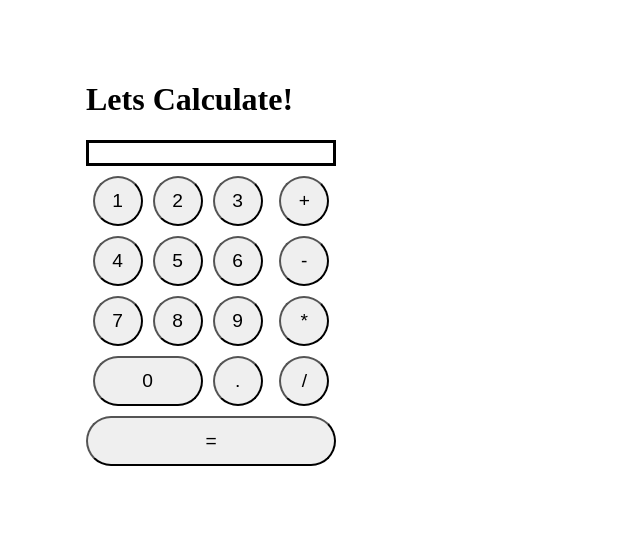
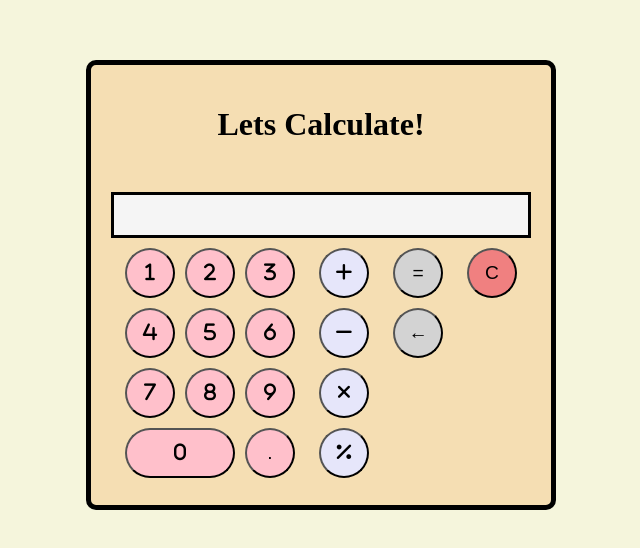
Before and after one commit to kein-1/odin-calculator, a plain HTML site: page index.html in a window 1280 px wide. Shown: the part 148-696 px from the top of the page, without its empty margins (122-762 px from the left). Drawn offline with Linux system fonts and the light colour scheme.

Commit message:
updated files

```diff
--- a/index.html
+++ b/index.html
@@ -11,29 +11,38 @@
         <meta name="description" content="">
         <meta name="viewport" content="width=device-width, initial-scale=1">
         <link rel="stylesheet" href="styles.css">
+        <script src="https://kit.fontawesome.com/1cd1eb15e6.js" crossorigin="anonymous"></script>
+
     </head>
     <body>
+        <div class="wrapper">
             <div id="header" class="header">
                 <h1>Lets Calculate!</h1>
             </div>
             <div id="calculator-cont" class="calculator-cont">
-            <div id="results-header" class = "results-header"> 0 </div>
+                <div id="results-header" class = "results-header" placeholder =""></div>
                 <!-- Use a wrapper class to flex. one for the numbs, 1 for +-/x-->
                 <div id="numb-ops-wrapper" class="numb-ops-wrapper">
-                <div id="numbers" class = "numbers"></div>
-                <div id="operations" class = "operations"></div>
+                    <div id="numbers" class ="numbers"></div>
+                    <div id="operations" class ="operations"></div>
+                    <div id="column-3" class = "column-3" >
+                        <!-- <button id="equals" class = "equals">  = </button>
+                        <button id="back-space" class = "back-space">  <- </button> -->
                     </div>
-            <button id="equals" class = "equals">  = </div>
-            <!-- <button id="reset" class = "equals">  reset </div> -->
+                    <div id="column-4" class = "column-4" >
+                        <!-- <button id="reset" class = "equals">  C </button> -->
+                    </div>
+
+                </div>
 
 
             </div>
-
+    </div>
         <!--[if lt IE 7]>
             <p class="browsehappy">You are using an <strong>outdated</strong> browser. Please <a href="#">upgrade your browser</a> to improve your experience.</p>
         <![endif]-->
 
 
-        <script src="index.js" async defer></script>
+        <script src="index.js" defer></script>
     </body>
 </html>
--- a/index.js
+++ b/index.js
@@ -1,49 +1,61 @@
+
 const SIZE = 9
 const OPERATIONS = 4
+
+const opSymbolsFA = ["fa-plus","fa-minus","fa-multiply","fa-percent"]
+// const numbSymbolsFA = ["fa-1","fa-2","fa-3","fa-4", ]
+const addSubMultDivi = ["+","-","x","/"]
 let currVal = ""
 
 const numbers = document.getElementById("numbers")
 const operations = document.getElementById("operations")
-const equals = document.getElementById("equals")
+const dot = document.getElementById("decimal")
+const column3 = document.getElementById("column-3")
+const column4 = document.getElementById("column-4")
 let calcHeaderVal = document.getElementById("results-header")
 
-equals.onclick = calculateResults
 
-function add(a,b){
-    return a + b
-}
-
-function subtract(a,b){
-    return a - b
-}
-
-function multiply(a,b){
-    return a * b
-}
-
-function divide(a,b){
-    return a / b
-}
 
 function loadCalc(){
     for (let i = 1; i <= SIZE; i++){
         let newNumb = document.createElement("button")
+        let temp = document.createElement("i")
+
         newNumb.setAttribute("id", `${i}`)
-        newNumb.innerText = i;
+        newNumb.setAttribute("class", `${i}`)
+        // newNumb.innerText = i;
+
+
+
         newNumb.addEventListener("click", () => {
-            currVal += newNumb.innerText
+            currVal += i.toString()
             // console.log(newNumb.innerText)
             calcHeaderVal.innerText = currVal
             console.log(currVal)
-            return
+
         })
+        temp.className = `fa fa-${i}`
         numbers.appendChild(newNumb)
+        newNumb.appendChild(temp)
     }
     let newNumb = document.createElement("button")
+    let temp = document.createElement("i")
+    temp.className = `fa fa-0`
+
     newNumb.setAttribute("class","zero")
     newNumb.setAttribute("id", "zero")
-    newNumb.innerText = 0;
+
+
+    newNumb.addEventListener("click", () => {
+        currVal += "0"
+        // console.log(newNumb.innerText)
+        calcHeaderVal.innerText = currVal
+        console.log(currVal)
+
+    })
     numbers.appendChild(newNumb)
+    newNumb.appendChild(temp)
+
 
     // let equals = document.createElement("button")
     // equals.setAttribute("class","equals")
@@ -55,89 +67,169 @@ function loadCalc(){
     decimal.setAttribute("id","decimal")
     decimal.innerText = "."
 
+    decimal.addEventListener("click", () => {
+        currVal += decimal.innerText
+        // console.log(newNumb.innerText)
+        calcHeaderVal.innerText = currVal
+        console.log(currVal)
+
+    })
+
     numbers.appendChild(tempDiv)
     numbers.appendChild(decimal)
 
     loadOperations()
+    loadColumn3()
+    loadColumn4()
 }
 
 function loadOperations (){
     for (let i = 0; i < 4; i++){
         let newOperation = document.createElement("button")
-        let opSymbol = typeOfOp(i)
-        newOperation.setAttribute("class", `${opSymbol}`)
-        newOperation.setAttribute("id", `${opSymbol}`)
+        let temp = document.createElement("i")
+
+        newOperation.setAttribute("class", `${addSubMultDivi[i]}`)
+        newOperation.setAttribute("id", `${addSubMultDivi[i]}`)
         newOperation.addEventListener("click", () => {
-        currVal += opSymbol
+        currVal += addSubMultDivi[i]
         // console.log(newNumb.innerText)
         calcHeaderVal.innerText = currVal
         console.log(currVal)
         return
     })
+
+        temp.className = `fa ${opSymbolsFA[i]}`
         calcHeaderVal.innerText = currVal
-        newOperation.innerText = opSymbol
+        // newOperation.innerText = opSymbol
         operations.appendChild(newOperation)
+        newOperation.appendChild(temp)
     }
 }
 
-function typeOfOp(op){
+function loadColumn3(){
+    let equalSymbol = document.createElement("button")
+    let backSpace = document.createElement("button")
 
-    switch(op){
-        case 0:
-            return '+'
-        case 1:
-            return '-'
-        case 2:
-            return '*'
-        case 3:
-            return '/'
-    }
+    equalSymbol.setAttribute("id", "equals")
+    equalSymbol.setAttribute("class","equals")
+    equalSymbol.innerText = "="
+    equalSymbol.onclick = calculateResults
+
+    backSpace.setAttribute("id","backSpace")
+    backSpace.setAttribute("class","backSpace")
+    let dummy = String.fromCodePoint(8592);
+    backSpace.innerText = dummy
+    backSpace.onclick = backSpaceFunct
+
+    column3.appendChild(equalSymbol)
+    column3.appendChild(backSpace)
+
+
 }
+
+
+function loadColumn4(){
+
+    let reset = document.createElement("button")
+
+    reset.setAttribute("id", "reset")
+    reset.setAttribute("id", "reset")
+    reset.innerText = "C"
+    reset.onclick = resetFunct
+    column4.appendChild(reset)
+
+
+}
+
+
+
+
+
+// function typeOfOp(op){
+
+//     switch(op){
+//         case 0:
+//             return '+'
+//         case 1:
+//             return '-'
+//         case 2:
+//             return '*'
+//         case 3:
+//             return '/'
+//     }
+// }
 
 
 function operationsFunct(i,a,b){
 
     switch(i){
         case '+':
-            return add(a,b)
+            (a,b)=> a+b
         case '-':
-            return subtract(a,b)
-        case '*':
-            return multiply(a,b)
+            (a,b) => a-b
+        case 'x':
+            (a,b) => a*b
         case '/':
-            return divide(a,b)
+            (a,b) => a/b
     }
 }
 
 function calculateResults(){
     if (currVal.includes('+')) {
         let values = currVal.split("+")
-        console.log(values)
-        console.log(add(Number(values[0]), Number(values[1])))
+        let newVal = Number(values[0]) + Number(values[1])
+        currVal = newVal
+        calcHeaderVal.innerText = newVal
+        console.log(currVal)
+
         return
     }
     if (currVal.includes('-')) {
         let values = currVal.split("-")
-        console.log(values)
-        console.log(subtract(Number(values[0]), Number(values[1])))
+        // console.log(values)
+        // console.log(subtract(Number(values[0]), Number(values[1])))
+        let newVal = Number(values[0]) - Number(values[1])
+        currVal = newVal
+        calcHeaderVal.innerText = newVal
+        console.log(currVal)
+
         return
     }
-    if (currVal.includes('*')) {
-        let values = currVal.split("*")
-        console.log(values)
-        console.log(multiply(Number(values[0]), Number(values[1])))
+    if (currVal.includes('x')) {
+        let values = currVal.split("x")
+
+        let newVal = Number(values[0]) * Number(values[1])
+        currVal = newVal
+        calcHeaderVal.innerText = newVal
+        console.log(currVal)
+
         return
     }
     if (currVal.includes('/')) {
         let values = currVal.split("/")
-        console.log(values)
-        console.log(divide(Number(values[0]), Number(values[1])))
+        let newVal = Number(values[0]) / Number(values[1])
+        currVal = newVal
+        calcHeaderVal.innerText = newVal
+        console.log(currVal)
         return
     }
+}
+
+function resetFunct(){
+    currVal = ""
+    calcHeaderVal.innerText = currVal
+
+}
+
+function backSpaceFunct(){
+    currVal = currVal.slice(0,-1)
+    console.log(currVal);
+    calcHeaderVal.innerText = currVal
 }
 
 
 
 window.onload = () => {
     loadCalc()
+    // calcHeaderVal.innerText
 }
--- a/styles.css
+++ b/styles.css
@@ -1,5 +1,6 @@
 body {
     padding: 200px;
+    background-color: beige;
 }
 
 button{
@@ -7,18 +8,58 @@ button{
     height: 50px;
     border-radius: 25px;
     font-size: larger;
-
 }
 
+#1{
+    background-color: black;
+}
 
+.wrapper{
+    border: 5px black solid;
+    display: flex;
+    flex-direction: column;
+    border-radius: 10px;
+    padding: 10px;
+    width: 440px;
+    height: 420px;
+    justify-content: center;
+    background-color: wheat;
+}
+
+.numbers > button{
+    background-color: pink;
+}
+
+.operations > button{
+    background-color: lavender;
+}
+.column-3 > button{
+    background-color: lightgray;
+}
+
+.column-4 > button{
+    background-color: lightcoral;
+}
+
+.header{
+    padding: 10px;
+    text-align: center;
+}
 
 .calculator-cont{
     gap: 10px;
     display: flex;
     flex-direction: column;
-    width: 250px;
-    height: 360px;
+    width: auto;
+    height: 350px;
+    padding: 10px;
+    /* background-color: cornflowerblue; */
+    justify-content: center;
 
+}
+
+#+{
+    background-color: black;
 }
 
 .results-header{
@@ -26,6 +67,11 @@ button{
     text-align: right;
     padding: 10px;
     font-size: large;
+    font-weight: bolder;
+    width: auto;
+    height: 20px;
+    justify-content: center;
+    background-color: whitesmoke;
 }
 
 .numb-ops-wrapper{
@@ -51,12 +97,12 @@ button{
     font-size: larger;
 }
 
-.operations{
+.operations, .column-3{
     display: flex;
     flex-direction: column;
     gap: 10px;
 }
 
-.equals{
+/* .equals,.reset{
     width:auto;
-}
+} */
```
Lines whose indentation alone changed are shown as unchanged.
